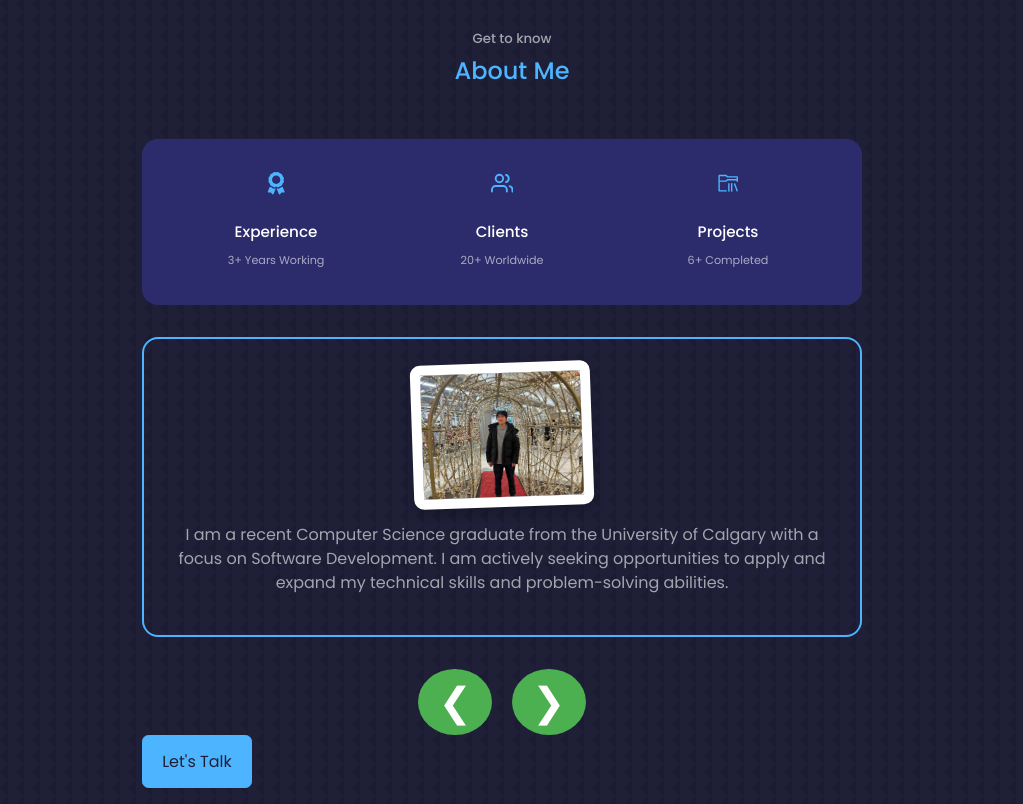
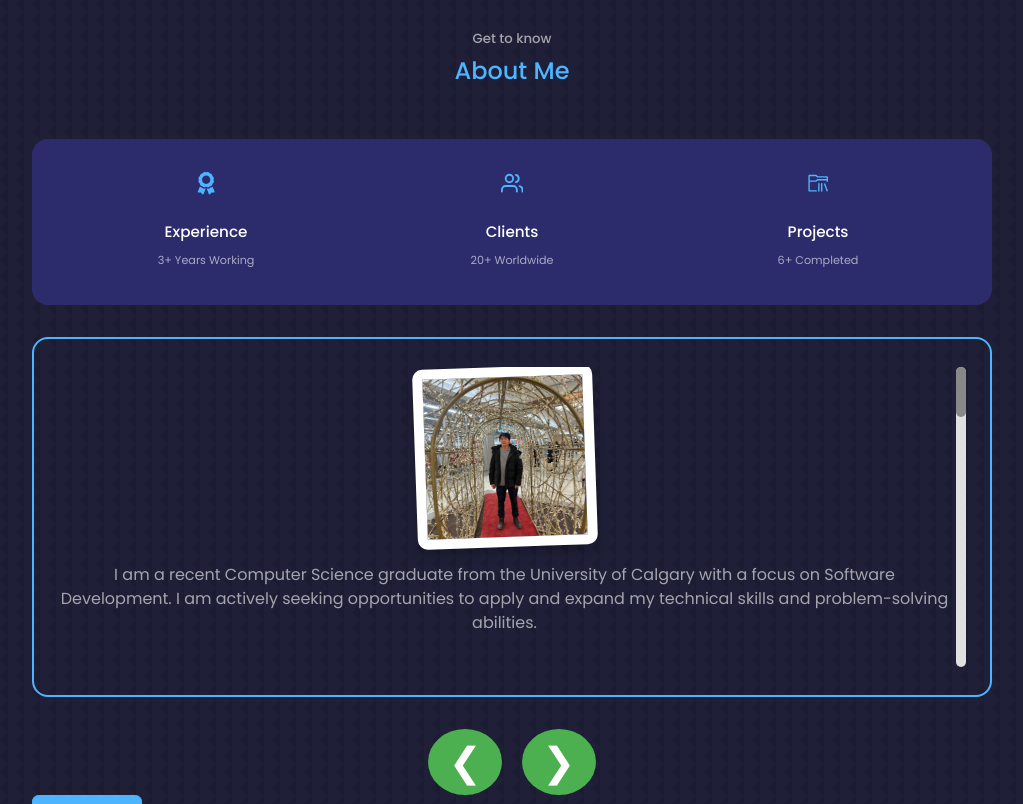
Before and after one commit to gaoaaron1/Portfolio, a React (Create React App) app: page / in a window 1280 px wide. Shown: the part 900-1704 px from the top of the page, without its empty margins (128-1151 px from the left). Built offline with nearby package versions, Linux system fonts and the light colour scheme.

Commit message:
Added scrollbar

```diff
--- a/src/components/about/About.css
+++ b/src/components/about/About.css
@@ -1,10 +1,13 @@
 /* Base styles for the About section */
+
+
 .about__container {
-    display: grid;
-    grid-template-columns: 75% 50%;
-    gap: 15px;
-    margin-right: 50px;
+    display: flex; /* Use flexbox for alignment */
+    flex-direction: row; /* Horizontal alignment */
+    gap: 2rem; /* Add space between portrait and text */
+    align-items: center; /* Align items vertically */
 }
+
 
 .about__me {
     width: 75%;
@@ -64,20 +67,94 @@
     margin: 2rem 0 2.6rem;
     color: var(--color-light);
 }
-
-/* Dynamic content container */
+/* Animation for the about__container2 when switching cards */
 .about__container2 {
+    position: relative;
     background: transparent;
     border: 2px solid var(--color-primary);
     border-radius: 1rem;
     padding: 1.5rem;
     margin: 2rem 0;
-    overflow-y: auto; /* Make content scrollable if it overflows */
-    height: 300px; /* Fixed height */
+    overflow-y: hidden;
+    height: 360px;
     display: flex;
     flex-direction: column;
     justify-content: center;
     text-align: center;
+    opacity: 0;
+    animation: fadeIn 1s forwards, slideIn 0.6s forwards;
+}
+
+@keyframes fadeIn {
+    0% {
+        opacity: 0;
+    }
+    100% {
+        opacity: 1;
+    }
+}
+
+@keyframes slideIn {
+    0% {
+        transform: translateX(100%);
+    }
+    100% {
+        transform: translateX(0);
+    }
+}
+
+/* Slide from the left animation for the previous card */
+.about__container2.prev-card {
+    animation: slideInReverse 0.6s forwards, fadeIn 1s forwards;
+}
+
+@keyframes slideInReverse {
+    0% {
+        transform: translateX(-100%);
+    }
+    100% {
+        transform: translateX(0);
+    }
+}
+
+/* Hover effect to enlarge the container */
+.about__card-photo {
+    position: relative;
+    width: 180px;
+    height: 180px;
+    margin: 0 auto;
+    border: 10px solid white;
+    border-radius: 10px;
+    background: linear-gradient(to bottom right, #f0f0f0, #e0e0e0);
+    box-shadow: 0 6px 12px rgba(0, 0, 0, 0.2);
+    overflow: hidden;
+    transform: rotate(1deg);
+    transition: transform 0.3s ease, box-shadow 0.3s ease;
+  }
+
+  /* Enlarge the photo container */
+  .about__card-photo:hover {
+    transform: scale(1.1); /* Enlarge the container */
+    box-shadow: 0 12px 24px rgba(0, 0, 0, 0.3); /* Add a shadow for the expanded effect */
+  }
+
+  /* Animation to fade in the image inside */
+  .about__card-photo img {
+    width: 100%;
+    height: 100%;
+    object-fit: cover;
+    border-radius: 5px;
+    transition: transform 0.3s ease;
+  }
+
+
+@keyframes fadeInImage {
+    0% {
+        opacity: 0;
+    }
+    100% {
+        opacity: 1;
+    }
 }
 
 .about__container2 p {
@@ -91,20 +168,7 @@
     text-align: center;
 }
 
-/* Scrollbar styling */
-.about__container2::-webkit-scrollbar {
-    width: 8px;
-}
 
-.about__container2::-webkit-scrollbar-thumb {
-    background-color: var(--color-primary);
-    border-radius: 10px;
-}
-
-.about__container2::-webkit-scrollbar-track {
-    background: #f1f1f1;
-    border-radius: 10px;
-}
 
 /* Arrow buttons */
 .about__arrows {
@@ -157,32 +221,9 @@
     object-fit: cover;
 }
 
-/* Fixed size for card photos */
-.about__card-photo {
-    position: relative;
-    width: 180px;  /* Fixed width */
-    height: 180px; /* Fixed height */
-    margin: 0 auto;
-    border: 10px solid white;
-    border-radius: 10px;
-    background: linear-gradient(to bottom right, #f0f0f0, #e0e0e0);
-    box-shadow: 0 6px 12px rgba(0, 0, 0, 0.2);
-    overflow: hidden;
-    transform: rotate(1deg);
-    transition: transform 0.3s ease, box-shadow 0.3s ease;
-}
 
-.about__card-photo img {
-    width: 100%;
-    height: 100%;
-    object-fit: cover;
-    border-radius: 5px;
-}
 
-.about__card-photo:hover {
-    transform: rotate(0);
-    box-shadow: 0 10px 20px rgba(0, 0, 0, 0.3);
-}
+
 
 /* Flexbox layout for card containers */
 .about__card-container {
@@ -254,3 +295,59 @@
         margin: 1.5rem 0;
     }
 }
+
+
+/* Hover effect to enlarge the image */
+.about__photo {
+    transition: transform 0.3s ease, box-shadow 0.3s ease;
+  }
+
+  .about__photo:hover {
+    transform: scale(1.1); /* Enlarge the image */
+    box-shadow: 0 10px 20px rgba(0, 0, 0, 0.3); /* Add a shadow for effect */
+  }
+
+  /* Modal overlay */
+  .modal-overlay {
+    position: fixed;
+    top: 0;
+    left: 0;
+    right: 0;
+    bottom: 0;
+    background: rgba(0, 0, 0, 0.7);
+    display: flex;
+    justify-content: center;
+    align-items: center;
+    z-index: 1000;
+  }
+
+  /* Modal content */
+  .modal-content {
+    position: relative;
+    background-color: white;
+    padding: 20px;
+    border-radius: 8px;
+    text-align: center;
+  }
+
+  .modal-image {
+    max-width: 100%;
+    max-height: 80vh;
+    object-fit: contain;
+  }
+
+  .modal-close {
+    position: absolute;
+    top: 10px;
+    right: 10px;
+    background-color: transparent;
+    border: none;
+    color: #333;
+    font-size: 2rem;
+    cursor: pointer;
+  }
+
+  /* Close button hover effect */
+  .modal-close:hover {
+    color: #ff0000;
+  }
--- a/src/components/about/About.tsx
+++ b/src/components/about/About.tsx
@@ -3,15 +3,19 @@ import { FaAward } from 'react-icons/fa';
 import { FiUsers } from 'react-icons/fi';
 import { VscFolderLibrary } from 'react-icons/vsc';
 
+import CustomScrollbar from './CustomScrollbar';
 import './About.css';
 
 const About: React.FC = () => {
   const [currentCard, setCurrentCard] = useState(0);
+  const [animationDirection, setAnimationDirection] = useState<'next' | 'prev'>('next');
+  const [modalOpen, setModalOpen] = useState(false);  // State for modal visibility
+  const [modalImage, setModalImage] = useState('');    // State to store clicked image
 
   const cardContent = [
     {
-            text: "I am a recent Computer Science graduate from the University of Calgary with a focus on Software Development. I am actively seeking opportunities to apply and expand my technical skills and problem-solving abilities. ",
-            image: require('../../assets/portrait3.jpg'), // Replace with your actual image paths
+      text: "I am a recent Computer Science graduate from the University of Calgary with a focus on Software Development. I am actively seeking opportunities to apply and expand my technical skills and problem-solving abilities.",
+      image: require('../../assets/portrait3.jpg'),
     },
     {
       text: "Experienced Academic Tutor with a demonstrated history of working in the primary/secondary education industry. Skilled in Mobile/Web Front-end and Back-end Development. Strong education professional with a Bachelor of Science - BS focused in Computer Science from University of Calgary.\n\nI have demonstrated leadership both in tutoring and in my internship. I have managed the software development team and directed my colleagues on version control such as Github, created various content videos, and directed the database project.",
@@ -24,59 +28,94 @@ const About: React.FC = () => {
   ];
 
   const handleNextCard = () => {
+    setAnimationDirection('next');
     setCurrentCard((prev) => (prev + 1) % cardContent.length);
   };
 
   const handlePrevCard = () => {
+    setAnimationDirection('prev');
     setCurrentCard((prev) => (prev - 1 + cardContent.length) % cardContent.length);
   };
 
+  const handleImageClick = (image: string) => {
+    setModalImage(image);
+    setModalOpen(true);
+  };
+
+  const closeModal = () => {
+    setModalOpen(false);
+  };
+
   return (
-        <section id='about'>
+    <section id="about">
       <h5>Get to know</h5>
       <h2>About Me</h2>
 
       <div className="container about__container">
-
-                {/* Right Content */}
         <div className="about__content">
           <div className="about__cards">
-                        <article className='about__card'>
-                            <FaAward className='about__icon' />
+            <article className="about__card">
+              <FaAward className="about__icon" />
               <h5>Experience</h5>
               <small>3+ Years Working</small>
             </article>
-                        <article className='about__card'>
-                            <FiUsers className='about__icon' />
+            <article className="about__card">
+              <FiUsers className="about__icon" />
               <h5>Clients</h5>
               <small>20+ Worldwide</small>
             </article>
-                        <article className='about__card'>
-                            <VscFolderLibrary className='about__icon' />
+            <article className="about__card">
+              <VscFolderLibrary className="about__icon" />
               <h5>Projects</h5>
               <small>6+ Completed</small>
             </article>
           </div>
 
-                    {/* Dynamic Card Content */}
-                    <div className="about__container2">
+          <div
+            className={`about__container2 ${animationDirection === 'prev' ? 'prev-card' : ''}`}
+            key={currentCard}
+          >
+            <CustomScrollbar>
               <div className="about__card-photo">
-                            <img src={cardContent[currentCard].image} alt={`Card ${currentCard + 1}`} />
+                <img
+                  src={cardContent[currentCard].image}
+                  alt={`Card ${currentCard + 1}`}
+                  onClick={() => handleImageClick(cardContent[currentCard].image)} // Open modal on click
+                  className="about__photo" // Add class for hover effect
+                />
               </div>
               <div className="about__text-container">
                 <p>{cardContent[currentCard].text}</p>
               </div>
+            </CustomScrollbar>
           </div>
 
-                    {/* Arrow buttons */}
           <div className="about__arrows">
-                        <button onClick={handlePrevCard} className="about__arrow-left">&#10094;</button>
-                        <button onClick={handleNextCard} className="about__arrow-right">&#10095;</button>
+            <button onClick={handlePrevCard} className="about__arrow-left">
+              &#10094;
+            </button>
+            <button onClick={handleNextCard} className="about__arrow-right">
+              &#10095;
+            </button>
           </div>
 
-                    <a href="#contact" className='btn btn-primary'>Let's Talk</a>
+          <a href="#contact" className="btn btn-primary">
+            Let's Talk
+          </a>
         </div>
       </div>
+
+      {/* Modal for enlarged image */}
+      {modalOpen && (
+        <div className="modal-overlay" onClick={closeModal}>
+          <div className="modal-content" onClick={(e) => e.stopPropagation()}>
+            <img src={modalImage} alt="Modal View" className="modal-image" />
+            <button className="modal-close" onClick={closeModal}>
+              &#10006; {/* Close button */}
+            </button>
+          </div>
+        </div>
+      )}
     </section>
   );
 };
--- a/src/components/about/CustomScrollbar.css
+++ b/src/components/about/CustomScrollbar.css
@@ -1,38 +1,29 @@
 .scrollbar-container {
-  display: flex;
   position: relative;
-  width: 600px;
-  height: 400px;
-  border: 1px solid #ccc;
-  box-shadow: 0 2px 5px rgba(0, 0, 0, 0.1);
+  width: 100%;
+  height: 300px; /* Adjust as needed */
+  overflow: hidden;
 }
 
 .scrollable-content {
-  flex: 1;
   overflow-y: scroll;
-  padding: 10px;
-}
-
-.scrollable-content p {
-  margin: 0 0 10px;
-  line-height: 1.5;
-  font-family: Arial, sans-serif;
-  font-size: 14px;
+  height: 100%;
+  padding-right: 15px; /* Avoid content overlap with the scrollbar */
 }
 
 .scrollbar-track {
   position: absolute;
-  right: 2px;
   top: 0;
+  right: 0;
   width: 10px;
   height: 100%;
-  background: #f1f1f1;
+  background: #e0e0e0;
   border-radius: 5px;
+  cursor: pointer;
 }
 
 .scrollbar-slider {
   position: absolute;
-  left: 0;
   width: 100%;
   height: 50px;
   background: #888;
@@ -44,3 +35,7 @@
 .scrollbar-slider:hover {
   background: #555;
 }
+
+.scrollbar-slider:active {
+  background: #333;
+}
--- a/src/components/about/CustomScrollbar.tsx
+++ b/src/components/about/CustomScrollbar.tsx
@@ -1,4 +1,4 @@
-import React, { useState, useRef } from 'react';
+import React, { useState, useRef, useEffect } from 'react';
 import './CustomScrollbar.css';
 
 interface CustomScrollbarProps {
@@ -7,18 +7,36 @@ interface CustomScrollbarProps {
 
 const CustomScrollbar: React.FC<CustomScrollbarProps> = ({ children }) => {
   const [scrollPosition, setScrollPosition] = useState(0);
+  const [isDragging, setIsDragging] = useState(false);
   const contentRef = useRef<HTMLDivElement>(null);
   const sliderRef = useRef<HTMLDivElement>(null);
+  const trackRef = useRef<HTMLDivElement>(null);
+
+  useEffect(() => {
+    const updateSliderPosition = () => {
+      if (contentRef.current && sliderRef.current) {
+        const scrollTop = contentRef.current.scrollTop;
+        const scrollHeight = contentRef.current.scrollHeight;
+        const containerHeight = contentRef.current.clientHeight;
+        const sliderHeight = sliderRef.current.clientHeight;
+
+        const maxScrollTop = scrollHeight - containerHeight;
+        const newTop = (scrollTop / maxScrollTop) * (containerHeight - sliderHeight);
+        setScrollPosition(newTop);
+      }
+    };
+
+    updateSliderPosition();
+  }, [children]);
 
   const handleScroll = () => {
     if (contentRef.current && sliderRef.current) {
       const scrollTop = contentRef.current.scrollTop;
       const scrollHeight = contentRef.current.scrollHeight;
       const containerHeight = contentRef.current.clientHeight;
+      const sliderHeight = sliderRef.current.clientHeight;
 
-      const sliderHeight = sliderRef.current.clientHeight;
       const maxScrollTop = scrollHeight - containerHeight;
-
       const newTop = (scrollTop / maxScrollTop) * (containerHeight - sliderHeight);
       setScrollPosition(newTop);
     }
@@ -32,7 +50,6 @@ const CustomScrollbar: React.FC<CustomScrollbarProps> = ({ children }) => {
 
     const containerHeight = content.clientHeight;
     const maxScrollTop = content.scrollHeight - containerHeight;
-
     const startY = event.clientY;
     const startScrollTop = content.scrollTop;
 
@@ -43,12 +60,33 @@ const CustomScrollbar: React.FC<CustomScrollbarProps> = ({ children }) => {
     };
 
     const handleMouseUp = () => {
+      setIsDragging(false);
       window.removeEventListener('mousemove', handleMouseMove);
       window.removeEventListener('mouseup', handleMouseUp);
     };
 
+    setIsDragging(true);
     window.addEventListener('mousemove', handleMouseMove);
     window.addEventListener('mouseup', handleMouseUp);
+  };
+
+  const handleTrackClick = (event: React.MouseEvent) => {
+    if (!trackRef.current || !contentRef.current) return;
+
+    const track = trackRef.current;
+    const content = contentRef.current;
+    const trackRect = track.getBoundingClientRect();
+    const trackHeight = track.clientHeight;
+    const clickPosition = event.clientY - trackRect.top;
+    const sliderHeight = sliderRef.current?.clientHeight || 0;
+
+    const scrollHeight = content.scrollHeight;
+    const containerHeight = content.clientHeight;
+    const maxScrollTop = scrollHeight - containerHeight;
+
+    const scrollTop = ((clickPosition - sliderHeight / 2) / trackHeight) * maxScrollTop;
+
+    content.scrollTop = scrollTop;
   };
 
   return (
@@ -60,7 +98,11 @@ const CustomScrollbar: React.FC<CustomScrollbarProps> = ({ children }) => {
       >
         {children}
       </div>
-      <div className="scrollbar-track">
+      <div
+        className="scrollbar-track"
+        ref={trackRef}
+        onClick={handleTrackClick}
+      >
         <div
           className="scrollbar-slider"
           style={{ top: `${scrollPosition}px` }}
```
Lines whose indentation alone changed are shown as unchanged.
